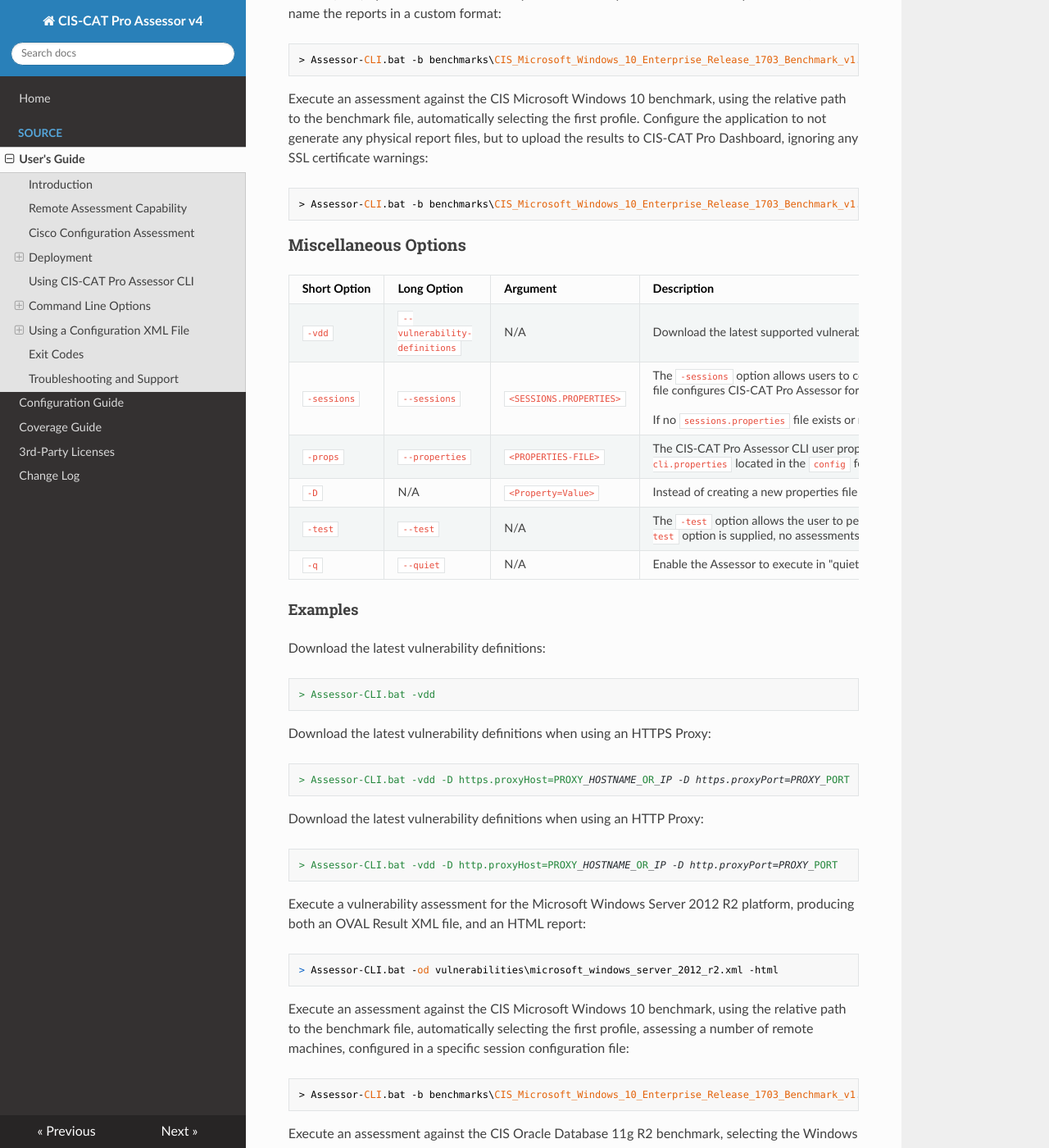
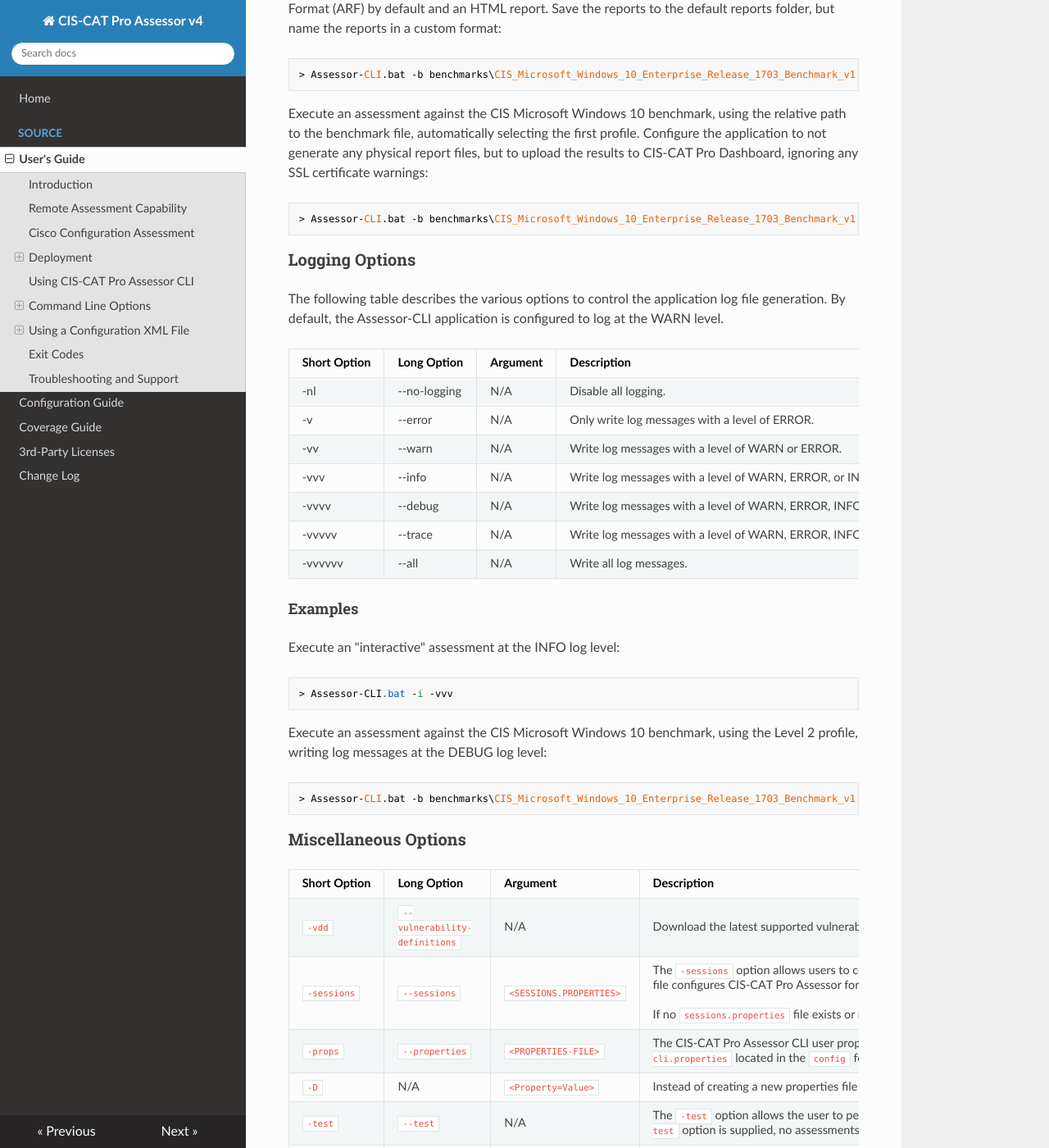
Before and after one commit to CISecurity/CCPA-Docs, an MkDocs documentation site: the page built from docs/User's Guide.md, in a window 1280 px wide and 1400 px high, scrolled down 7082 px. Shown: the whole window at 82% size. Built offline with MkDocs 1.6.1, drawn with Linux system fonts in a browser that asks for light colours; nearby versions of some CDN libraries; some of the changed text lies outside the part shown.

Commit message:
Docs updates
Added logging verbosity options to user guide, some OSX coverage to coverage guide

```diff
--- a/docs/User's Guide.md
+++ b/docs/User's Guide.md
@@ -183,6 +183,28 @@
 
 	> Assessor-CLI.bat -b benchmarks\CIS_Microsoft_Windows_10_Enterprise_Release_1703_Benchmark_v1.3.0-xccdf.xml -nrf -u https://ccpd.example.org/CCPD/api/reports/upload -ui
 
+
+### Logging Options ###
+The following table describes the various options to control the application log file generation.  By default, the Assessor-CLI application is configured to log at the WARN level.
+
+| Short Option  |   Long Option   |    Argument   | Description                       |
+| ------------- | --------------- | --------------|---------------------------------- |
+| -nl           | --no-logging    | N/A | Disable all logging.
+| -v            | --error         | N/A | Only write log messages with a level of ERROR.|
+| -vv           | --warn          | N/A | Write log messages with a level of WARN or ERROR.|
+| -vvv          | --info          | N/A | Write log messages with a level of WARN, ERROR, or INFO.|
+| -vvvv         | --debug         | N/A | Write log messages with a level of WARN, ERROR, INFO, or DEBUG.|
+| -vvvvv        | --trace         | N/A | Write log messages with a level of WARN, ERROR, INFO, DEBUG, or TRACE.|
+| -vvvvvv       | --all           | N/A | Write all log messages.|
+
+#### Examples ####
+Execute an "interactive" assessment at the INFO log level:
+
+	> Assessor-CLI.bat -i -vvv
+
+Execute an assessment against the CIS Microsoft Windows 10 benchmark, using the Level 2 profile, writing log messages at the DEBUG log level:
+
+	> Assessor-CLI.bat -b benchmarks\CIS_Microsoft_Windows_10_Enterprise_Release_1703_Benchmark_v1.3.0-xccdf.xml -p "Level 2" -vvvv
 
 ### Miscellaneous Options ###
 
```
Also changed, not shown: other parts of docs/User's Guide.md (+1 -1 lines), docs/Coverage Guide.md (+2 -2 lines).
